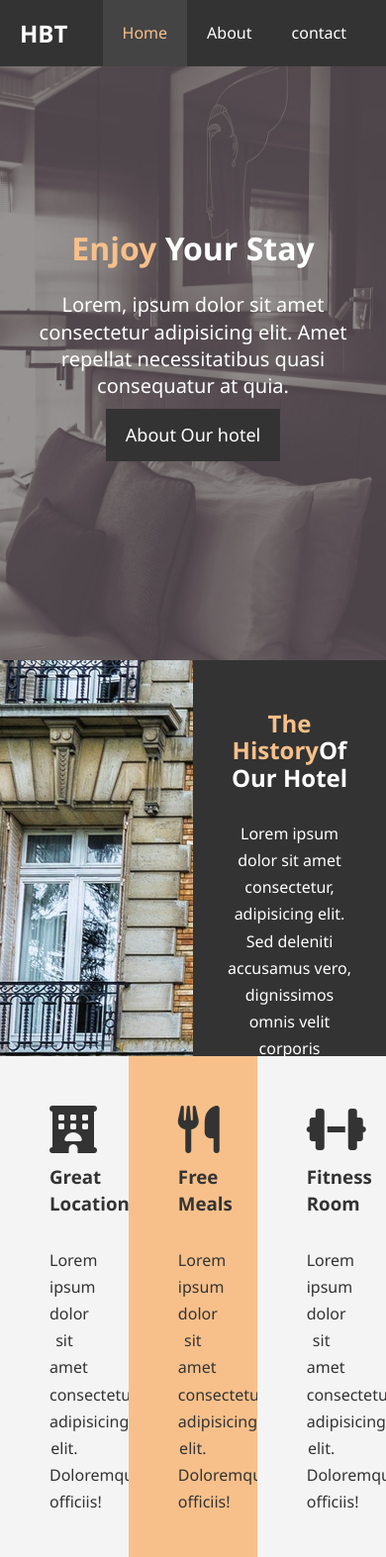
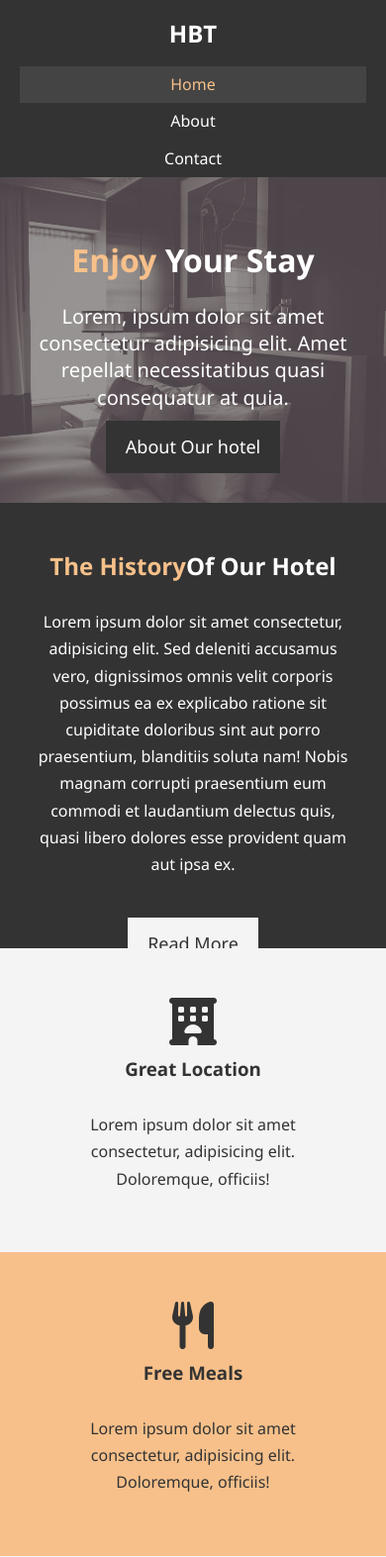
Before and after one commit to ValeriyaS-code/BThotel, a plain HTML site: page index.html in a window 390 px wide. Shown: the top 1573 px of the page at 99% size. Drawn offline with Linux system fonts and the light colour scheme.

Commit message:
responsive added

```diff
--- a/about.html
+++ b/about.html
@@ -6,6 +6,7 @@
     <meta name="description" content="Welcome to the most extraordinary hotel in Boston Massachusetts">
     <meta name="keywords" content="hotel,boston hotel,new england hotel">
     <link rel="stylesheet" href="./assets/css/style.css">
+    <link rel="stylesheet" media="screen and (max-width: 768px)" href="./assets/css/mobile.css">
     <title>Hotel BT | About</title>
 </head>
 <body>
--- /dev/null
+++ b/assets/css/mobile.css
@@ -0,0 +1,58 @@
+#navbar .logo {
+    float: none;
+    text-align: center;
+}
+
+#navbar ul, #navbar ul li {
+    float: none;
+}
+
+#navbar ul li a {
+    padding: 5px;
+    border-bottom: #444 dotted 1 px;
+}
+
+/* Showcase */
+#showcase {
+    height: 100%;
+}
+
+#showcase .showcase-content {
+    padding-top: 70px;
+    padding-bottom: 30px;
+}
+
+/* Home info */
+#home-info .info-img {
+    display: none;
+}
+
+#home-info .info-content {
+    float: none;
+    width: 100%;
+}
+
+/* Boxes */
+.box {
+    float: none;
+    width: 100%;
+}
+/* About */
+#about-info .info-right,
+#about-info .info-left {
+    float: none;
+    width: 100%;
+}
+
+#about-info .info-right {
+    margin-top: 30px;
+}
+
+.l-heading {
+    text-align: center;
+}
+
+/* Contact */
+#contact-info .box {
+    border-bottom: #444 dotted 1px;
+}
--- a/assets/css/style.css
+++ b/assets/css/style.css
@@ -80,6 +80,7 @@ p {
 
 .l-heading {
     font-size: 30px;
+    line-height: 1.2;
 }
 
 /* Padding */
@@ -103,7 +104,7 @@ p {
     color: #fff;
 }
 
-#navbar h1 {
+#navbar .logo {
     float: left;
     padding-top: 20px;
 }
@@ -154,7 +155,7 @@ p {
 /*home Info */
 
 #home-info {
-    height: 400px;
+    height: 450px;
 }
 
 #home-info  .info-img {
@@ -211,7 +212,7 @@ p {
 
 /* Testimonials */
 #testimonials {
-    height: 600px;
+    height: 100%;
     background: url('../images/test-bg.jpg') no-repeat center center/cover;
     padding-top: 100px;
     border-radius: 5px;
--- a/index.html
+++ b/index.html
@@ -7,6 +7,7 @@
     <meta name="keywords" content="hotel,boston hotel,new england hotel">
     <script src="https://kit.fontawesome.com/042ea8bed4.js" crossorigin="anonymous"></script>
     <link rel="stylesheet" href="./assets/css/style.css">
+    <link rel="stylesheet" media="screen and (max-width: 768px)" href="./assets/css/mobile.css">
     <title>Hotel BT | Welcome</title>
 </head>
 <body>
@@ -17,7 +18,7 @@
                 <ul>
                     <li><a class="current" href="index.html">Home</a></li>
                     <li><a href="about.html">About</a></li>
-                    <li><a href="contact.html">contact</a></li>
+                    <li><a href="contact.html">Contact</a></li>
                 </ul>
             </div>
         </nav>
```
Also changed, not shown: contact.html (+1 -0 lines), 2 other files.
